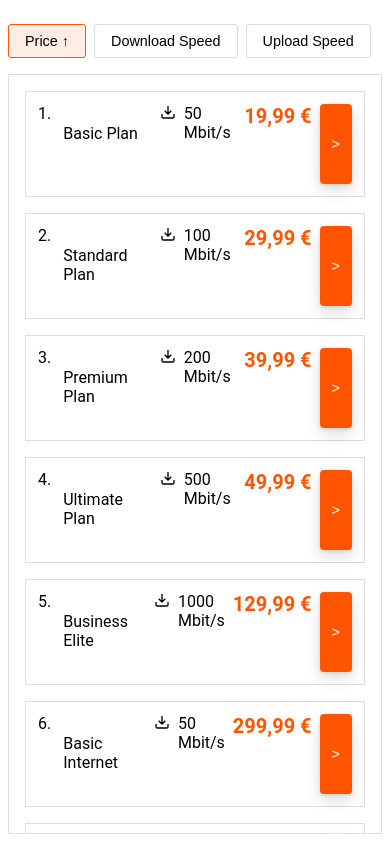
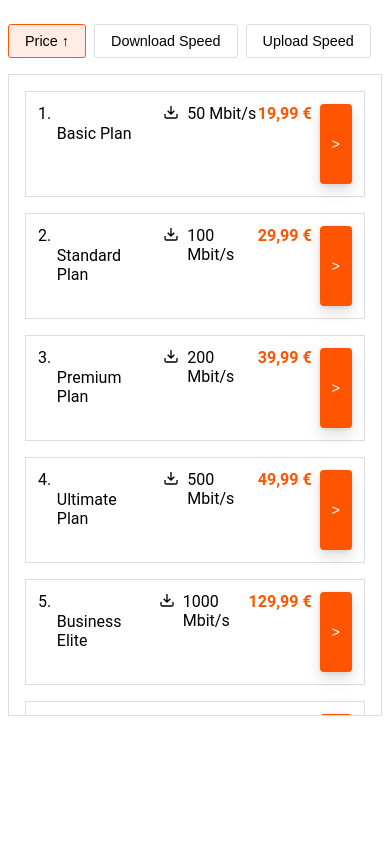
Before and after one commit to Nonxo/verivox-task, an Angular app: page /tariffs in a window 390 px wide. Built offline with nearby package versions, Linux system fonts and the light colour scheme.

Commit message:
fix: responsive issues

```diff
--- a/src/app/tariffs/tariff-card/tariff-card.component.scss
+++ b/src/app/tariffs/tariff-card/tariff-card.component.scss
@@ -17,6 +17,10 @@
   grid-template-columns: auto 1fr 1fr auto;
   grid-gap: 0.5rem;
   align-items: flex-start;
+
+  @include small-mobile {
+    grid-gap: 0.1rem;
+  }
 
   .divider {
     display: none;
@@ -60,7 +64,6 @@
     display: flex;
 
     .price {
-      font-size: 1.25rem;
       font-weight: bold;
       color: var(--primary-color);
     }
--- a/src/app/tariffs/tariffs.component.scss
+++ b/src/app/tariffs/tariffs.component.scss
@@ -7,6 +7,10 @@
   height: 100%;
   max-height: 92vh;
   box-sizing: border-box;
+
+  @include small-mobile {
+    max-height: 78vh;
+  }
 }
 
 .filters {
--- a/src/styles.scss
+++ b/src/styles.scss
@@ -18,6 +18,12 @@ body {
   overflow: hidden;
 }
 
+@mixin small-mobile {
+  @media screen and (max-width: 480px) {
+    @content;
+  }
+}
+
 @mixin desktop {
   @media screen and (min-width: 1024px) {
     @content;
```
